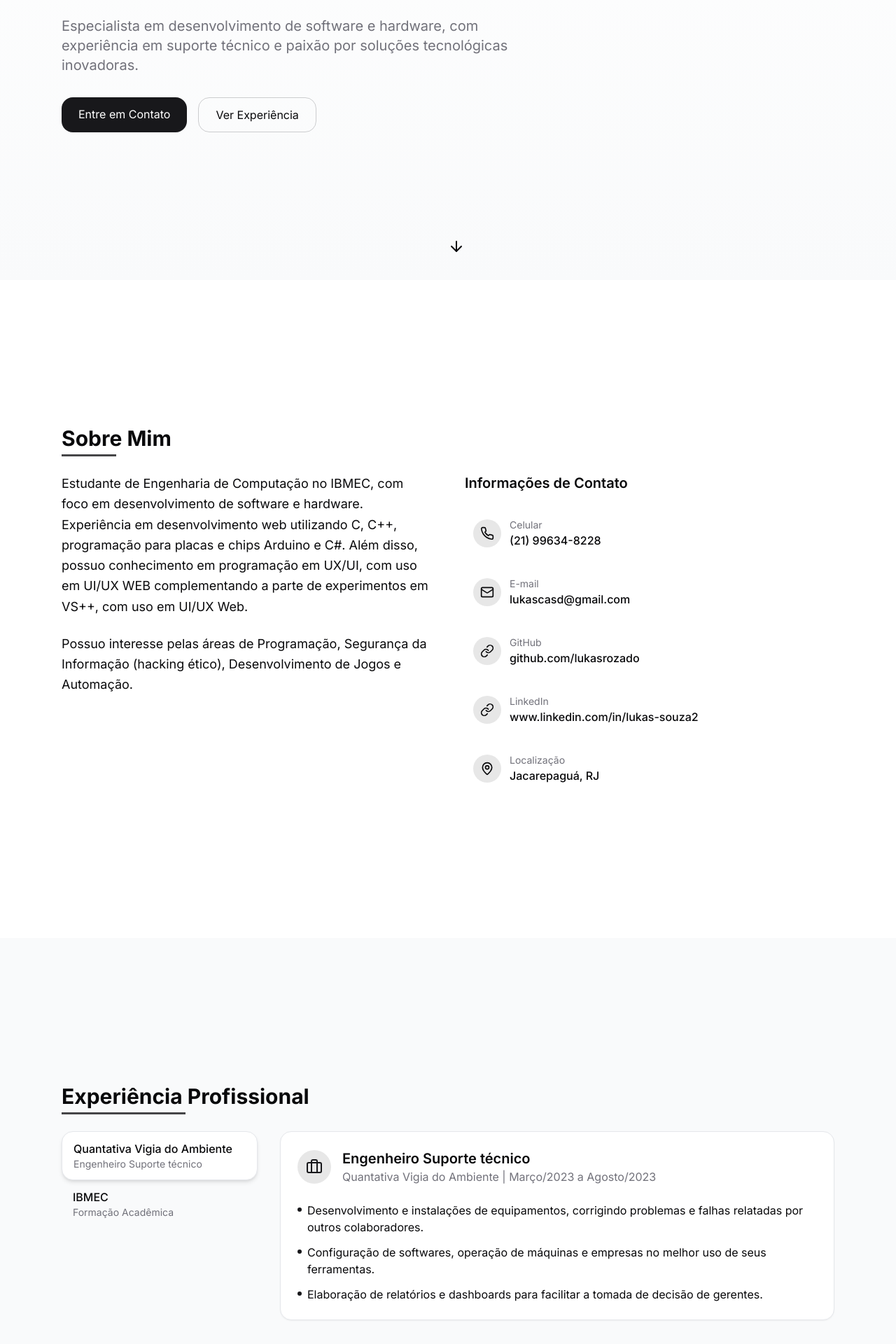
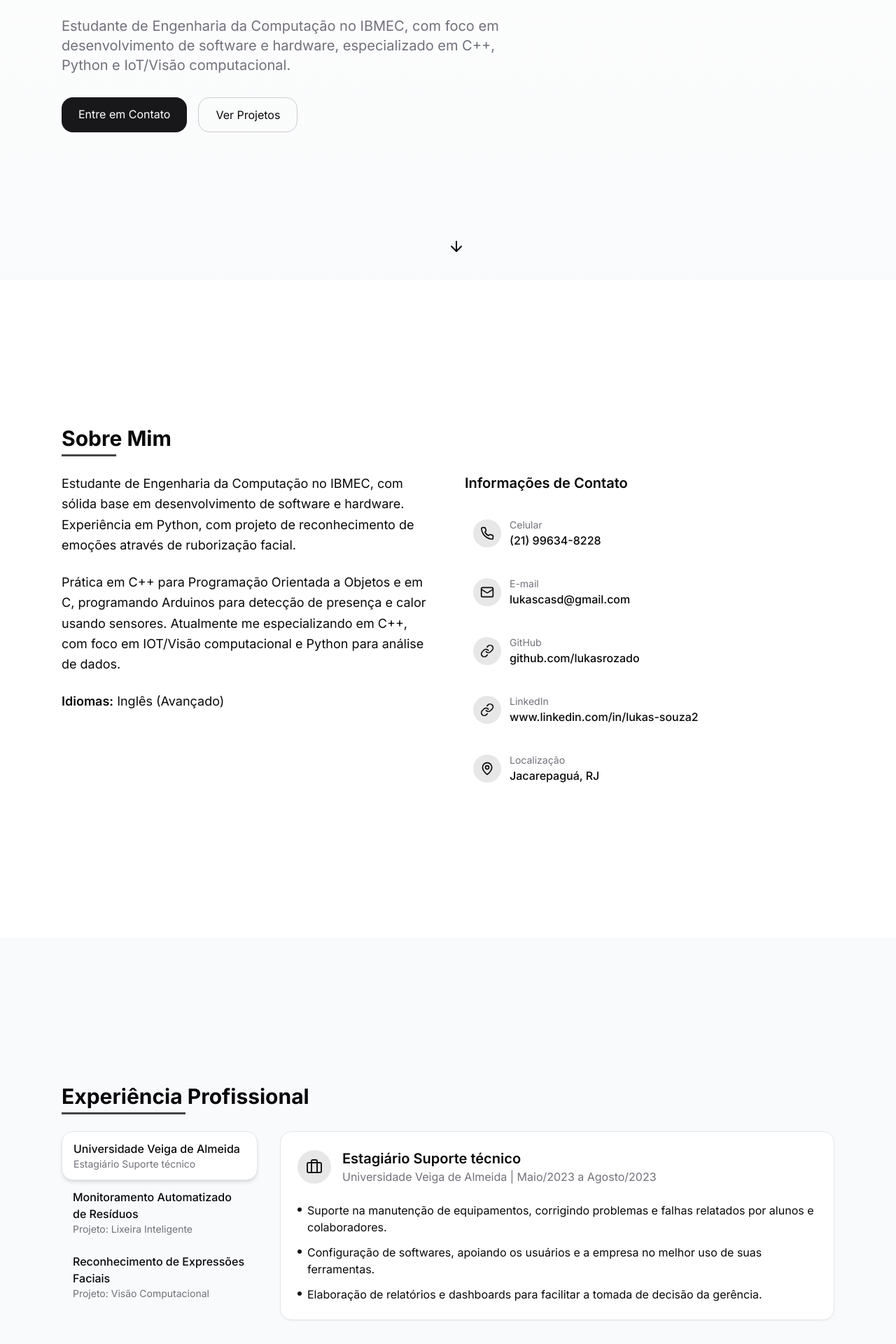
Before and after one commit to lukasdsouza/portfolio, a React (Vite) app: page / in a window 1280 px wide. Shown: the part 400-2320 px from the top of the page at 70% size. Built offline with nearby package versions, Linux system fonts and the light colour scheme.

Commit message:
Update About and Experience sections
Update About and Experience sections with new data, including professional summary, education, experience, skills, and projects.

```diff
--- a/src/components/About.tsx
+++ b/src/components/About.tsx
@@ -44,15 +44,19 @@ const About = () => {
         <div className="grid md:grid-cols-2 gap-12 items-start">
           <div className="space-y-6">
             <p className="text-lg leading-relaxed">
-              Estudante de Engenharia de Computação no IBMEC, com foco em desenvolvimento de software e hardware.
-              Experiência em desenvolvimento web utilizando C, C++, programação para placas e chips Arduino e C#.
-              Além disso, possuo conhecimento em programação em UX/UI, com uso em UI/UX WEB complementando a parte
-              de experimentos em VS++, com uso em UI/UX Web.
+              Estudante de Engenharia da Computação no IBMEC, com sólida base em desenvolvimento de
+              software e hardware. Experiência em Python, com projeto de reconhecimento de emoções
+              através de ruborização facial.
             </p>
 
             <p className="text-lg leading-relaxed">
-              Possuo interesse pelas áreas de Programação, Segurança da Informação (hacking ético),
-              Desenvolvimento de Jogos e Automação.
+              Prática em C++ para Programação Orientada a Objetos e em C, programando Arduinos para
+              detecção de presença e calor usando sensores. Atualmente me especializando em C++,
+              com foco em IOT/Visão computacional e Python para análise de dados.
+            </p>
+
+            <p className="text-lg leading-relaxed">
+              <span className="font-semibold">Idiomas:</span> Inglês (Avançado)
             </p>
           </div>
 
--- a/src/components/Education.tsx
+++ b/src/components/Education.tsx
@@ -6,31 +6,31 @@ const Education = () => {
     {
       institution: "IBMEC",
       degree: "Engenharia de Computação",
-      period: "2022 - Presente",
+      period: "2022 - 2025 (Previsão de conclusão: Dezembro/2025 - 7º período)",
       description: "Formação em Engenharia de Computação com foco em desenvolvimento de software e hardware."
     },
     {
-      institution: "Pluralsight & Udemy",
-      degree: "Cursos complementares",
-      period: "2020 - 2023",
-      description: "Diversos cursos nas áreas de programação, desenvolvimento web e hacking ético."
+      institution: "IBMEC",
+      degree: "Ciência de dados e inteligência artificial",
+      period: "2022 - 2026 (Previsão de conclusão: Dezembro/2026 - 5º período)",
+      description: "Formação em Ciência de Dados e Inteligência Artificial."
     }
   ];
 
   const certifications = [
-    { name: "Docker Fundamentals", issuer: "Udemy", date: "Jul/2022" },
-    { name: "API and CLI Udemy", issuer: "Udemy", date: "Jul/2023" },
-    { name: "DevOps Introduction", issuer: "Udemy", date: "Jan/2023" },
-    { name: "Webpack Fundamentals", issuer: "Udemy", date: "Jul/2023" },
-    { name: "GIT Fundamentals", issuer: "Udemy", date: "Ago/2022" },
-    { name: "AWS Certified Sol. Architect Associate", issuer: "AWS", date: "Dez/2022" },
-    { name: "IBM Technical Regional Exchange", issuer: "IBM", date: "Out/2022" },
-    { name: "Full-Stack Web Development", issuer: "IBMEC", date: "Jan/2023" },
-    { name: "Intermediate em desenvolvimento Back-end/Basic", issuer: "Udemy", date: "Dez/2023" },
-    { name: "Intermediate em desenvolvimento Front-end/Basic", issuer: "Udemy", date: "Dez/2023" },
-    { name: "Introduction to Cybersecurity", issuer: "Cisco", date: "Jun/2023" },
-    { name: "Networking Basics", issuer: "Cisco", date: "Fev/2023" },
-    { name: "Orientação a objetos em C++", issuer: "Alura", date: "Jun/2023" }
+    { name: "Docker Fundamentals", issuer: "Udemy", date: "Jul/2024" },
+    { name: "Git and GitHub", issuer: "Udemy", date: "Jul/2024" },
+    { name: "DevOps Introduction", issuer: "Udemy", date: "Jun/2024" },
+    { name: "Webpack Fundamentals", issuer: "Udemy", date: "Jul/2024" },
+    { name: "Scrum: Agility in Your Project", issuer: "Alura", date: "Set/2022" },
+    { name: "IBM Technical Regional Exchange", issuer: "IBM", date: "Out/2023" },
+    { name: "Hackathon Tech_Hubs+=Green", issuer: "IBMEC", date: "Jun/2024" },
+    { name: "Intermediário em desenvolvimento Back-end", issuer: "IBMEC", date: "Dez/2024" },
+    { name: "Intermediário em desenvolvimento Front-end", issuer: "IBMEC", date: "Dez/2024" },
+    { name: "Intermediário em Sistemas embarcados", issuer: "IBMEC", date: "Dez/2024" },
+    { name: "Introduction to Cybersecurity", issuer: "Cisco", date: "Fev/2025" },
+    { name: "Networking Basics", issuer: "Cisco", date: "Fev/2025" },
+    { name: "Orientação a objetos em C++", issuer: "Alura", date: "Fev/2025" }
   ];
 
   return (
@@ -64,7 +64,7 @@ const Education = () => {
           <div>
             <h3 className="text-xl font-semibold mb-6 flex items-center">
               <Book className="mr-2 h-5 w-5" />
-              Certificações
+              Cursos e Atividades Complementares
             </h3>
 
             <div className="grid grid-cols-1 gap-4">
--- a/src/components/Experience.tsx
+++ b/src/components/Experience.tsx
@@ -7,23 +7,34 @@ const Experience = () => {
 
   const experiences = [
     {
-      role: "Engenheiro Suporte técnico",
-      company: "Quantativa Vigia do Ambiente",
-      period: "Março/2023 a Agosto/2023",
+      role: "Estagiário Suporte técnico",
+      company: "Universidade Veiga de Almeida",
+      period: "Maio/2023 a Agosto/2023",
       description: [
-        "Desenvolvimento e instalações de equipamentos, corrigindo problemas e falhas relatadas por outros colaboradores.",
-        "Configuração de softwares, operação de máquinas e empresas no melhor uso de seus ferramentas.",
-        "Elaboração de relatórios e dashboards para facilitar a tomada de decisão de gerentes."
+        "Suporte na manutenção de equipamentos, corrigindo problemas e falhas relatados por alunos e colaboradores.",
+        "Configuração de softwares, apoiando os usuários e a empresa no melhor uso de suas ferramentas.",
+        "Elaboração de relatórios e dashboards para facilitar a tomada de decisão da gerência."
       ]
     },
     {
-      role: "Formação Acadêmica",
-      company: "IBMEC",
-      period: "2022 - Presente",
+      role: "Projeto: Lixeira Inteligente",
+      company: "Monitoramento Automatizado de Resíduos",
+      period: "2023",
       description: [
-        "Estudante de Engenharia de Computação no IBMEC",
-        "Ciência de dados e inteligência artificial (Previsão de conclusão: Dezembro/2024)",
-        "Projetos acadêmicos em desenvolvimento de software e sistemas embarcados"
+        "Desenvolvimento de sistema para monitorar o nível de lixo em uma lixeira utilizando sensor ultrassônico HC-SR04, LEDs e buzzer.",
+        "Implementação de comunicação via MQTT para envio de alertas e monitoramento remoto.",
+        "O sistema detecta o nível de enchimento, acionando sinais visuais e sonoros conforme a capacidade."
+      ]
+    },
+    {
+      role: "Projeto: Visão Computacional",
+      company: "Reconhecimento de Expressões Faciais",
+      period: "2024",
+      description: [
+        "Sistema que utiliza algoritmos de Visão Computacional como YOLOv9 e Haar Cascade para reconhecimento de expressões faciais.",
+        "Capacidade de detecção de até 3 pessoas simultaneamente.",
+        "Para o compartilhamento de dados foi utilizado protocolo MQTT.",
+        "Link do repositório: github.com/mariaclaudiafreitas/Projeto-Reconhecimento-do-comportamento-humano"
       ]
     }
   ];
--- a/src/components/Hero.tsx
+++ b/src/components/Hero.tsx
@@ -28,8 +28,8 @@ const Hero = () => {
           </h1>
 
           <p className="text-lg md:text-xl max-w-2xl mb-8 text-muted-foreground">
-            Especialista em desenvolvimento de software e hardware, com experiência em suporte técnico
-            e paixão por soluções tecnológicas inovadoras.
+            Estudante de Engenharia da Computação no IBMEC, com foco em desenvolvimento de software e hardware,
+            especializado em C++, Python e IoT/Visão computacional.
           </p>
 
           <div className="flex flex-wrap gap-4">
@@ -40,10 +40,10 @@ const Hero = () => {
               Entre em Contato
             </a>
             <a
-              href="#experience"
+              href="#projects"
               className="px-6 py-3 bg-transparent border border-primary/20 rounded-lg hover:bg-primary/5 transition-colors duration-300"
             >
-              Ver Experiência
+              Ver Projetos
             </a>
           </div>
         </div>
--- a/src/components/Skills.tsx
+++ b/src/components/Skills.tsx
@@ -15,18 +15,19 @@ const Skills = () => {
   const skills = [
     { name: "C", category: "languages", level: 80 },
     { name: "C++", category: "languages", level: 85 },
-    { name: "C#", category: "languages", level: 75 },
-    { name: "Python", category: "languages", level: 70 },
+    { name: "Python", category: "languages", level: 75 },
     { name: "JavaScript", category: "languages", level: 65 },
     { name: "SQL", category: "languages", level: 60 },
     { name: "HTML/CSS", category: "languages", level: 75 },
     { name: "Git", category: "tools", level: 85 },
     { name: "Docker", category: "tools", level: 70 },
-    { name: "AWS", category: "tools", level: 65 },
     { name: "Arduino", category: "tools", level: 90 },
-    { name: "UI/UX", category: "other", level: 75 },
-    { name: "Cybersecurity", category: "other", level: 70 },
-    { name: "Networking", category: "other", level: 65 }
+    { name: "MQTT", category: "tools", level: 75 },
+    { name: "Pacote Office", category: "tools", level: 80 },
+    { name: "IoT", category: "other", level: 75 },
+    { name: "Visão Computacional", category: "other", level: 70 },
+    { name: "Análise de Dados", category: "other", level: 65 },
+    { name: "Cybersecurity", category: "other", level: 65 }
   ];
 
   const filteredSkills = activeCategory === "all"
```
